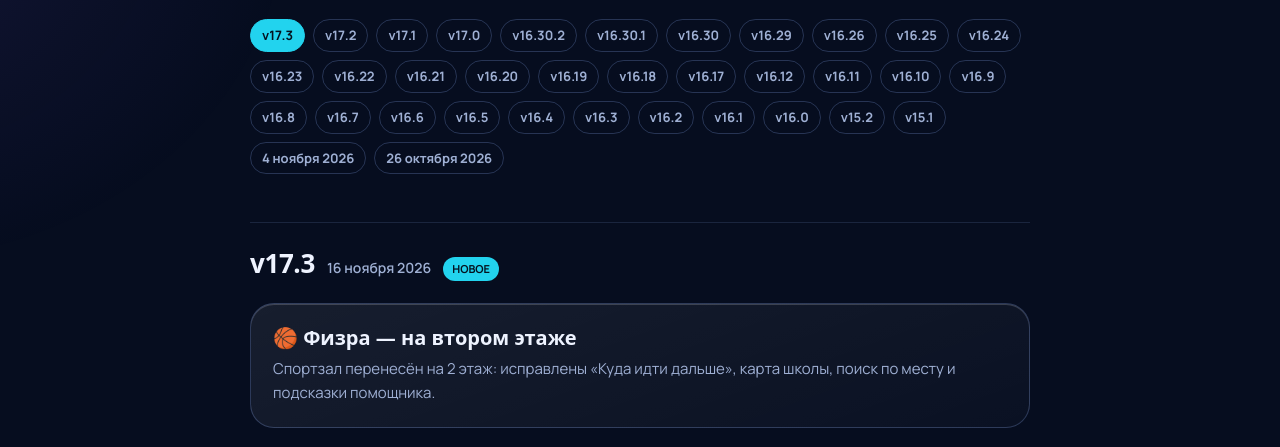
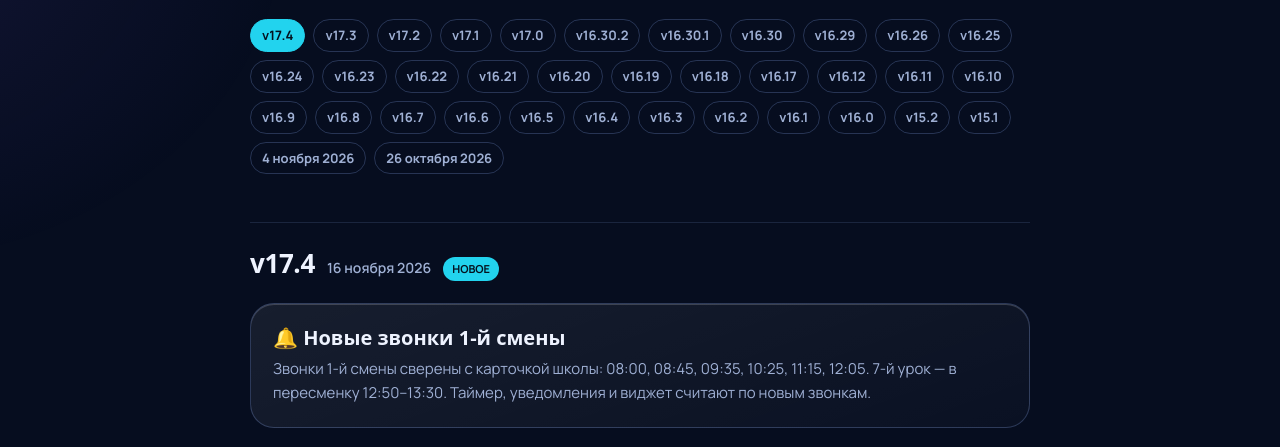
Before and after one commit to kafeevbogdan347-ui/asosh-timer-site, a plain HTML site: page updates/index.html in a window 1280 px wide. Shown: the part 321-768 px from the top of the page. Drawn offline with Linux system fonts and the light colour scheme; a web font is replaced by a local one.

Commit message:
Обновления: v17.4
Co-Authored-By: Claude Opus 5.5 <noreply@anthropic.com>
Claude-Session: https://claude.ai/code/session_01AqTnUSFQELoASavh24haQy

```diff
--- a/updates/index.html
+++ b/updates/index.html
@@ -65,7 +65,7 @@
       </a>
       <nav class="nav-links" aria-label="Разделы">
         <a href="../#features">Возможности</a>
-        <a href="#v17-3">Последнее</a>
+        <a href="#v17-4">Последнее</a>
         <a href="#history">История</a>
       </nav>
       <a class="btn btn-small" href="../#download">Установить</a>
@@ -77,10 +77,18 @@
       <div class="upd-hero">
         <h1>Обновления</h1>
         <p>Что нового в АСОШ Таймер — подробно о каждой версии: новые функции и все исправленные баги. В приложении это окно «Что нового» с кнопкой «Подробнее».</p>
-        <nav class="toc" aria-label="Версии"><a href="#v17-3">v17.3</a><a href="#v17-2">v17.2</a><a href="#v17-1">v17.1</a><a href="#v17-0">v17.0</a><a href="#v16-30.2">v16.30.2</a><a href="#v16-30.1">v16.30.1</a><a href="#v16-30">v16.30</a><a href="#v16-29">v16.29</a><a href="#v16-26">v16.26</a><a href="#v16-25">v16.25</a><a href="#v16-24">v16.24</a><a href="#v16-23">v16.23</a><a href="#v16-22">v16.22</a><a href="#v16-21">v16.21</a><a href="#v16-20">v16.20</a><a href="#v16-19">v16.19</a><a href="#v16-18">v16.18</a><a href="#v16-17">v16.17</a><a href="#v16-12">v16.12</a><a href="#v16-11">v16.11</a><a href="#v16-10">v16.10</a><a href="#v16-9">v16.9</a><a href="#v16-8">v16.8</a><a href="#v16-7">v16.7</a><a href="#v16-6">v16.6</a><a href="#v16-5">v16.5</a><a href="#v16-4">v16.4</a><a href="#v16-3">v16.3</a><a href="#v16-2">v16.2</a><a href="#v16-1">v16.1</a><a href="#v16-0">v16.0</a><a href="#v15-2">v15.2</a><a href="#v15-1">v15.1</a><a href="#4-ноября-2026">4 ноября 2026</a><a href="#26-октября-2026">26 октября 2026</a></nav>
+        <nav class="toc" aria-label="Версии"><a href="#v17-4">v17.4</a><a href="#v17-3">v17.3</a><a href="#v17-2">v17.2</a><a href="#v17-1">v17.1</a><a href="#v17-0">v17.0</a><a href="#v16-30.2">v16.30.2</a><a href="#v16-30.1">v16.30.1</a><a href="#v16-30">v16.30</a><a href="#v16-29">v16.29</a><a href="#v16-26">v16.26</a><a href="#v16-25">v16.25</a><a href="#v16-24">v16.24</a><a href="#v16-23">v16.23</a><a href="#v16-22">v16.22</a><a href="#v16-21">v16.21</a><a href="#v16-20">v16.20</a><a href="#v16-19">v16.19</a><a href="#v16-18">v16.18</a><a href="#v16-17">v16.17</a><a href="#v16-12">v16.12</a><a href="#v16-11">v16.11</a><a href="#v16-10">v16.10</a><a href="#v16-9">v16.9</a><a href="#v16-8">v16.8</a><a href="#v16-7">v16.7</a><a href="#v16-6">v16.6</a><a href="#v16-5">v16.5</a><a href="#v16-4">v16.4</a><a href="#v16-3">v16.3</a><a href="#v16-2">v16.2</a><a href="#v16-1">v16.1</a><a href="#v16-0">v16.0</a><a href="#v15-2">v15.2</a><a href="#v15-1">v15.1</a><a href="#4-ноября-2026">4 ноября 2026</a><a href="#26-октября-2026">26 октября 2026</a></nav>
       </div>
-<section class="rel" id="v17-3">
-        <div class="rel-head"><h2>v17.3</h2><span class="date">16 ноября 2026</span><span class="badge">НОВОЕ</span></div>
+<section class="rel" id="v17-4">
+        <div class="rel-head"><h2>v17.4</h2><span class="date">16 ноября 2026</span><span class="badge">НОВОЕ</span></div>
+        <div class="feature">
+          <h3>🔔 Новые звонки 1-й смены</h3>
+          <p>Звонки 1-й смены сверены с карточкой школы: 08:00, 08:45, 09:35, 10:25, 11:15, 12:05. 7-й урок — в пересменку 12:50–13:30. Таймер, уведомления и виджет считают по новым звонкам.</p>
+        </div>
+      </section>
+
+      <section class="rel" id="v17-3">
+        <div class="rel-head"><h2>v17.3</h2><span class="date">16 ноября 2026</span></div>
         <div class="feature">
           <h3>🏀 Физра — на втором этаже</h3>
           <p>Спортзал перенесён на 2 этаж: исправлены «Куда идти дальше», карта школы, поиск по месту и подсказки помощника.</p>
```
